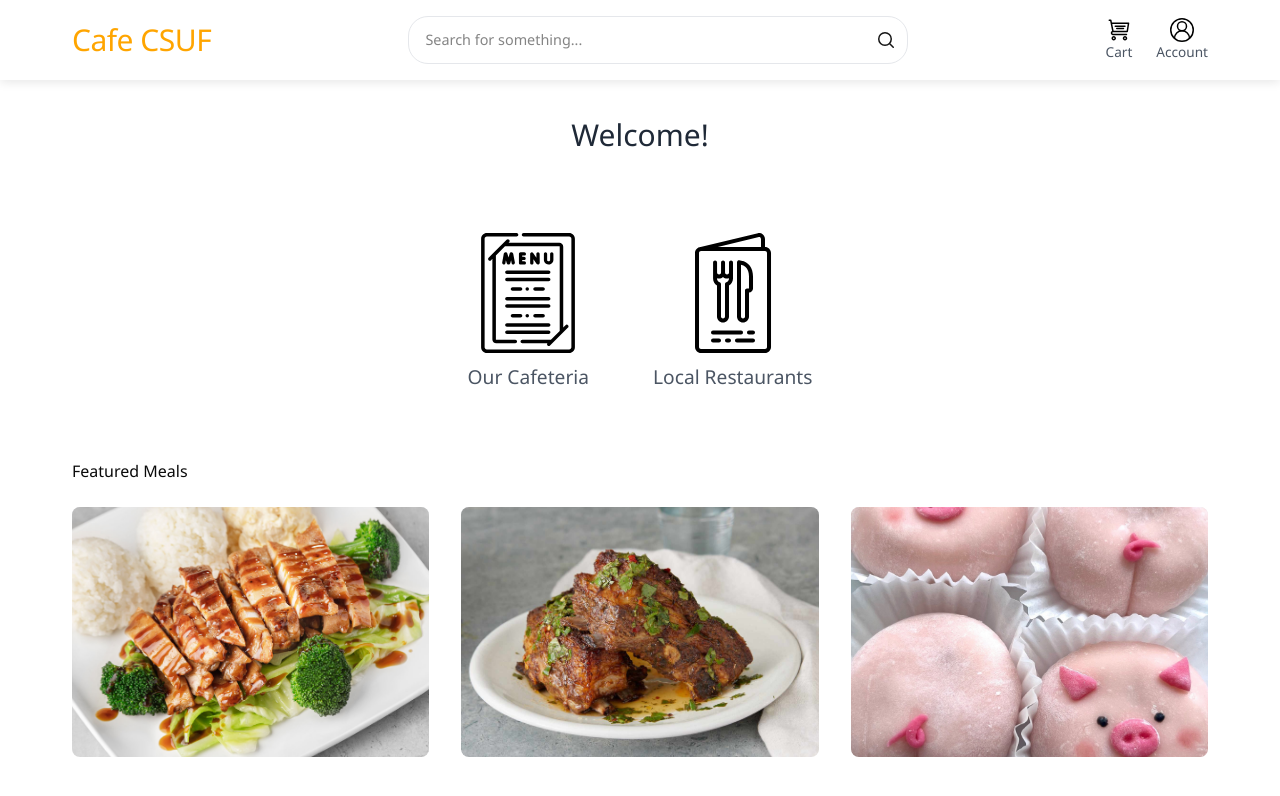
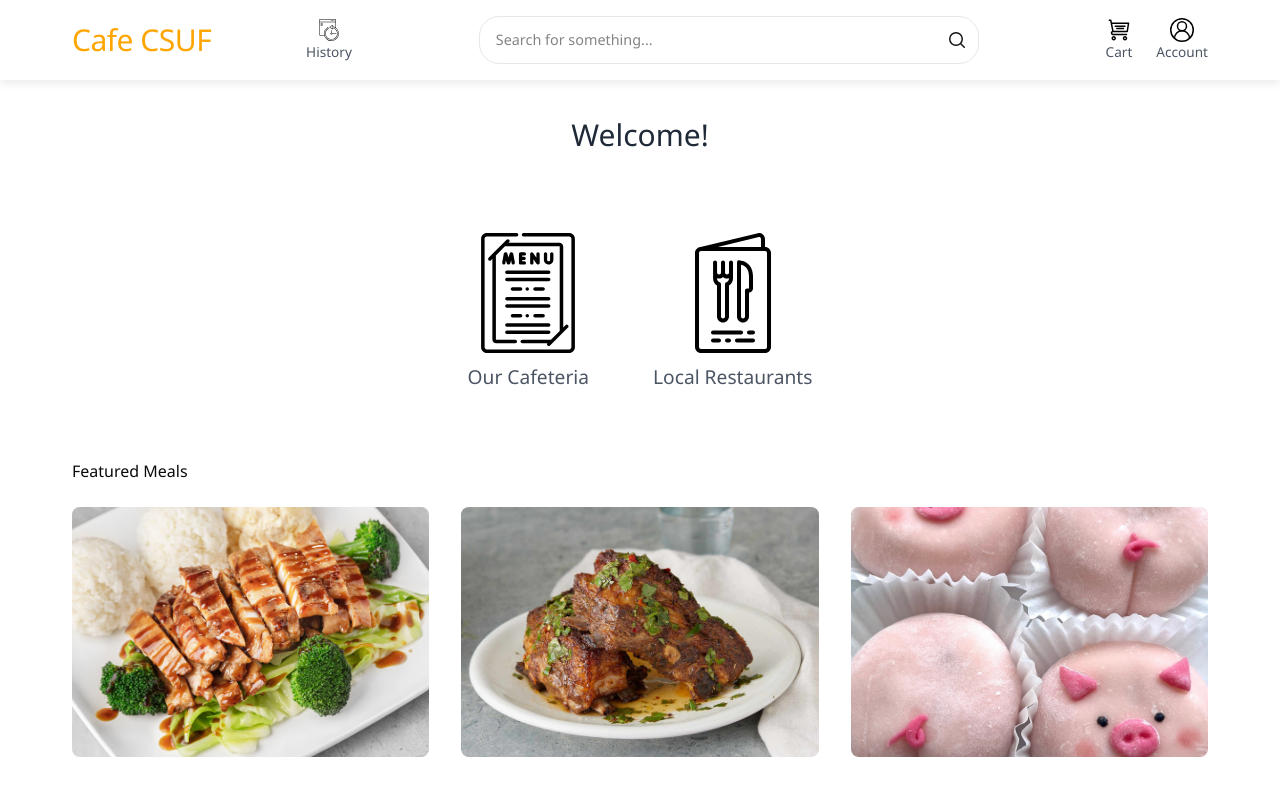
Before and after one commit to alee34161/CPSC-362-Project, a Next.js app in the folder cafeteria-ordering-system/frontend/: page /dashboard in a window 1280 px wide. Shown: the top 796 px of the page. Built offline with nearby package versions, Linux system fonts and the light colour scheme.

Commit message:
new order history button

```diff
--- a/cafeteria-ordering-system/frontend/src/app/dashboard/page.tsx
+++ b/cafeteria-ordering-system/frontend/src/app/dashboard/page.tsx
@@ -55,6 +55,18 @@ const Cafe: React.FC = () => {
               <h1>Cafe CSUF</h1>
             </a>
           </div>
+
+          {/* Order History Button */}
+          <nav className="nav-menu">
+            <ul>
+            <li>
+              <a href="/orderhistory" title="History">
+              <img src={"/history.svg"} className="icon" alt="History" />
+              <span className="nav-text">History</span>
+              </a>
+            </li>
+            </ul>
+          </nav>
 
           {/* Search Container */}
           <div className="search-container">
```
